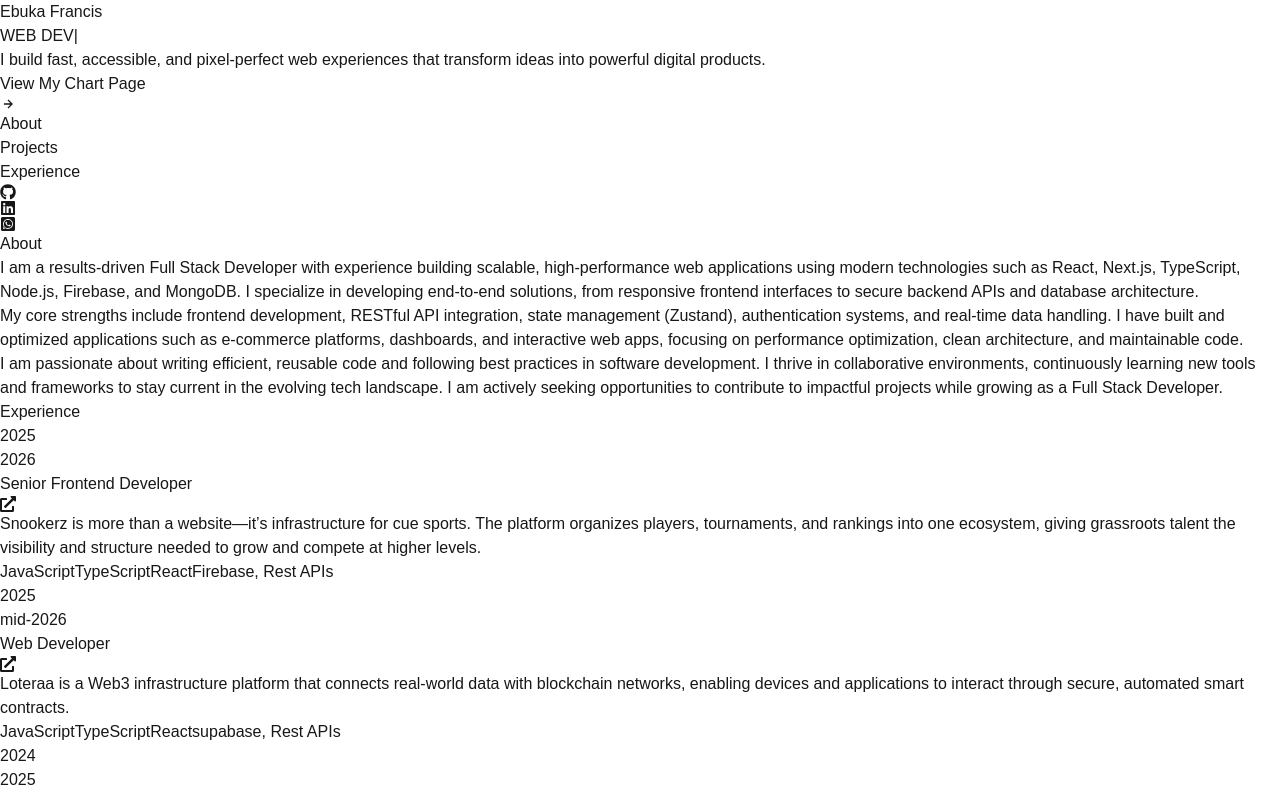
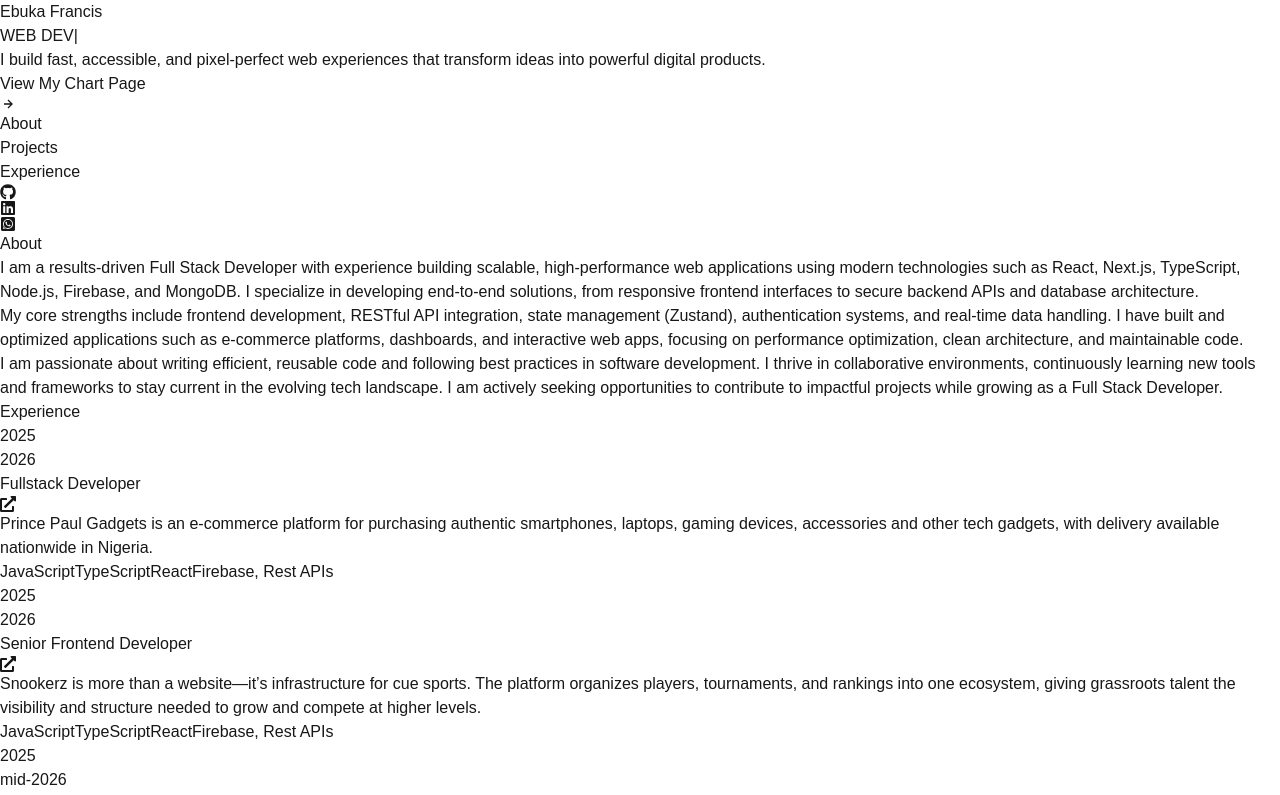
Before and after one commit to Ebuka-Francis/new-porfolio, a Next.js app: page / in a window 1280 px wide. Shown: the top 795 px of the page. Built offline with nearby package versions, Linux system fonts and the light colour scheme.

Commit message:
feat: Add new job entry for Fullstack Developer in experience section

```diff
--- a/src/components/experiences/MyExpereineceProjects.tsx
+++ b/src/components/experiences/MyExpereineceProjects.tsx
@@ -18,6 +18,19 @@ interface MyJobs {
 }
 
 const MYJOB: MyJobs[] = [
+    {
+      title: 'Fullstack Developer',
+      year: 2026,
+      date: 2025,
+      about: 'Prince Paul Gadgets is an e-commerce platform for purchasing authentic smartphones, laptops, gaming devices, accessories and other tech gadgets, with delivery available nationwide in Nigeria.',
+      links: 'https://www.princepaulgadgets.com/',
+      technologies: {
+         language: 'JavaScript',
+         otherLanguages: 'TypeScript',
+         frameWork: 'React',
+         techie: 'Firebase, Rest APIs',
+      },
+   },
    {
       title: 'Senior Frontend Developer',
       year: 2026,
```
